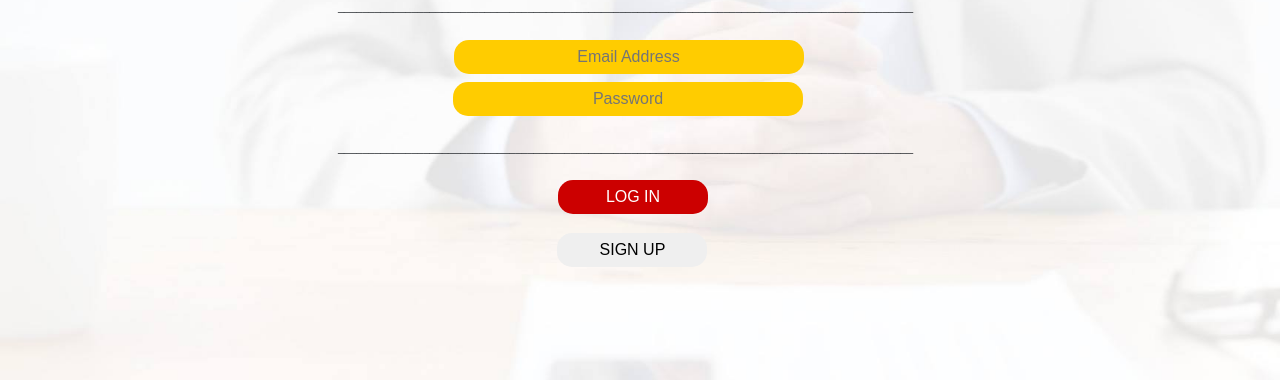
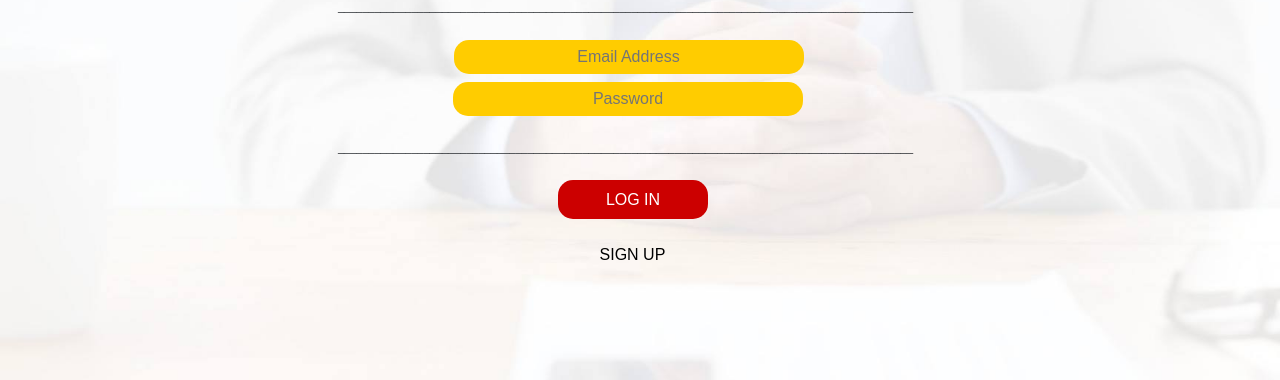
Before and after one commit to rodel250/InterviewerBot2.0, a Django app: page /user/login in a window 1280 px wide. Shown: the part 235-615 px from the top of the page. Run offline with Django 3.2, Linux system fonts and the light colour scheme; some libraries are stand-ins or nearby versions.

Commit message:
Update UserLogin-Page

```diff
--- a/InterviewerBot/user/static/css/userLog-inPage.css
+++ b/InterviewerBot/user/static/css/userLog-inPage.css
@@ -51,6 +51,7 @@
 
 }
 .btn_login {
+	text-align: center;
 	border-radius: 15px;
 	padding-top: 5px;
 	padding-bottom: 5px;
@@ -63,11 +64,19 @@
 	position: relative;
 	left: 220px;
 	color: white;
+	padding-top: 5%;
+	padding-bottom: 5%
 }
 .btn_login:hover{
 	background-color: #8B0000;
 }
-#signUp {
+#id-login{
+	text-decoration: none;
+}
+#id-login:hover{
+	color: white;
+}
+.btn_signUp {
 	border-radius: 15px;
 	padding-top: 5px;
 	padding-bottom: 5px;
@@ -79,9 +88,15 @@
 	position: relative;
 	left: 65px;
 }
-#signUp:hover{
+.btn_signUp:hover{
 	background-color: #A9A9A9;
 }
+#id-signUp{
+	color: black;
+	text-align: center;
+	text-decoration: none;
+}
+
 input {
 	text-align: center;
 }
--- a/InterviewerBot/user/templates/UserLog-inPage.html
+++ b/InterviewerBot/user/templates/UserLog-inPage.html
@@ -41,13 +41,13 @@
             </div>
             <label>
                 <input type="Password" name="pass" id="pass" placeholder="Password"><br><br>
-         <p style="font-size: 11px;">______________________________________________________________________________________________</p>
+                <p style="font-size: 11px;">______________________________________________________________________________________________</p>
             </label>
             <label>
-                <input class="btn_login" type="button" name="login" id="login" value="LOG IN"><br><br><br>
+                <a href="{% url 'user:home_view' %}" class="btn_login" type="button" name="login" id="id-login">LOG IN</a><br><br><br>
             </label>
             <label>
-                <input type="button" name="signUp" id="signUp" value="SIGN UP">
+                <a href="{% url 'user:registration_view' %}"" class="btn_signUp" type="button" name="signUp" id="id-signUp">SIGN UP</a>
             </label>
         </form>
     </div>
```
